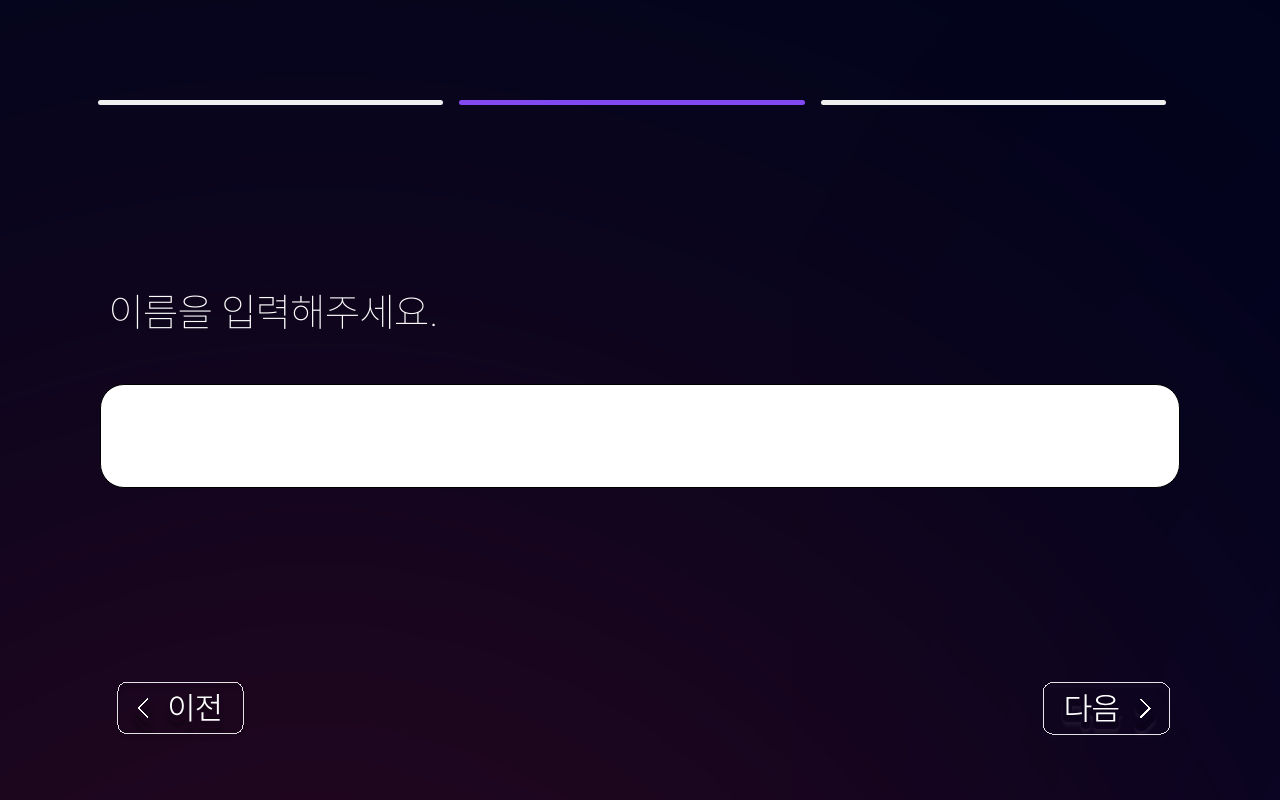
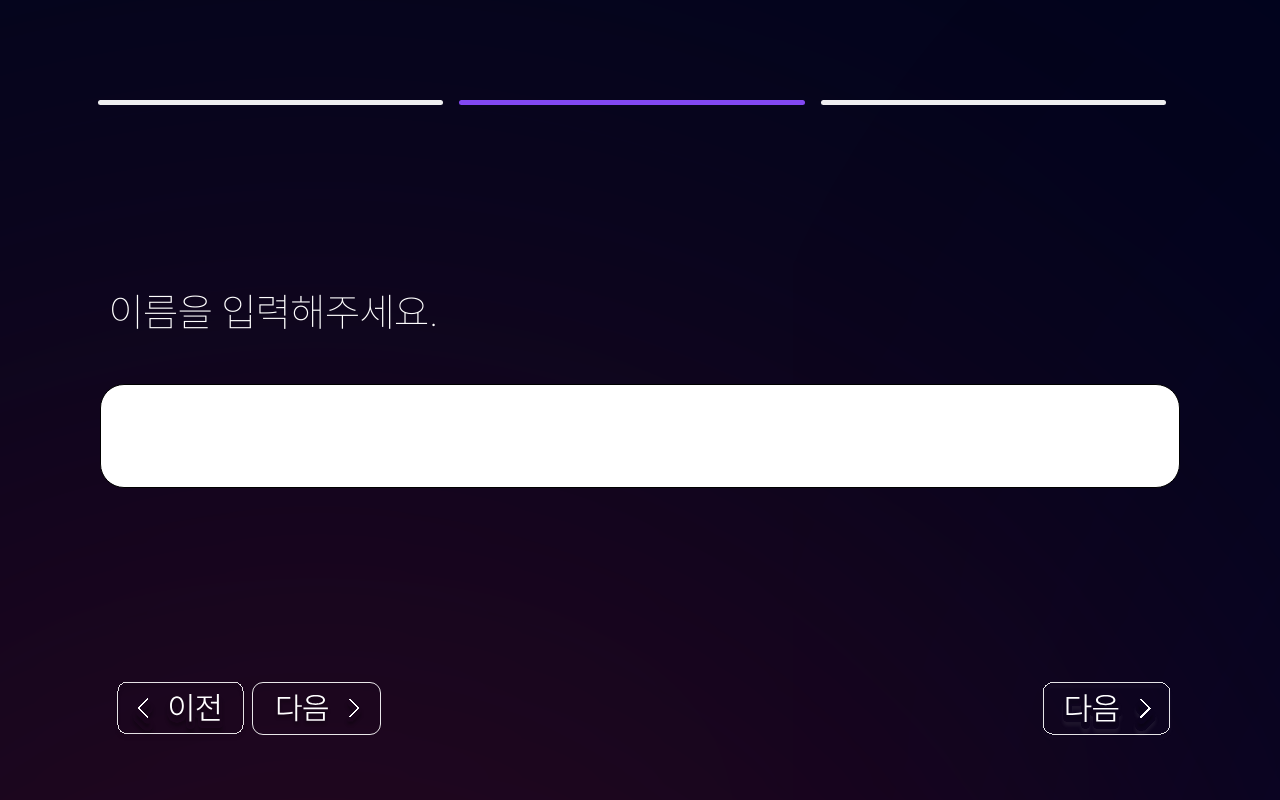
Before and after one commit to LikeLionHGU/ChurchPlus-front-2024, a React (Create React App) app: page /InputUserName in a window 1280 px wide. Built offline with nearby package versions, Linux system fonts and the light colour scheme.

Commit message:
feat: 버튼 애니메이션 효과 구현

```diff
--- a/src/components/CreateGroupPage/Button.jsx
+++ b/src/components/CreateGroupPage/Button.jsx
@@ -53,3 +53,54 @@ export const StartBtn = styled.div`
     content: url(${completeBtnHover});
   }
 `;
+
+export const Btn10 = styled.button`
+  height: 53px;
+  width: 129px;
+  color: rgba(255, 255, 255, 0.9);
+  cursor: pointer;
+  border: 1px solid rgba(255, 255, 255, 0.9);
+  border-radius: 11px;
+  position: relative;
+  overflow: hidden;
+  transition: all 0.3s ease-in-out;
+  background: transparent;
+  z-index: 10;
+
+  img {
+    height: 43px;
+    position: absolute;
+    top: 55%;
+    left: 56%;
+    transform: translate(-50%, -50%);
+  }
+
+  &:hover {
+    border-color: rgba(111, 114, 136, 0.5);
+  }
+
+  &::before,
+  &::after {
+    content: "";
+    width: 0%;
+    height: 100%;
+    display: block;
+    position: absolute;
+    transform: skewX(-10deg);
+    left: -10%;
+    top: 0;
+    box-shadow: 2px 0px 14px rgba(0, 0, 0, 0.6);
+  }
+
+  &::before {
+    background: rgba(111, 114, 136, 0.5);
+    z-index: -12;
+    opacity: 1;
+    transition: all 0.6s cubic-bezier(0.77, 0, 0.175, 1);
+  }
+
+  &:hover::before {
+    opacity: 1;
+    width: 116%;
+  }
+`;
--- a/src/pages/CreateGroupPage/InputUserName.jsx
+++ b/src/pages/CreateGroupPage/InputUserName.jsx
@@ -1,11 +1,12 @@
 import React, { useState } from "react";
 import { useLocation, useNavigate } from "react-router-dom";
 import nextBtn from "../../assets/images/commonUI/NextButton.svg";
+import nextBtnSVG from "../../assets/images/commonUI/NextButtonSVG.svg";
 import backBtn from "../../assets/images/commonUI/BackButton.svg";
 import { BackgroundWrapper } from "../../components/CreateGroupPage/Background";
 import { Text, TextBox } from "../../components/CreateGroupPage/Text";
 import { TopCompleteBars } from "../../components/CreateGroupPage/TopCompleteBar";
-import { BackBtn, Btn } from "../../components/CreateGroupPage/Button";
+import { BackBtn, Btn, Btn10 } from "../../components/CreateGroupPage/Button";
 
 function InputUserName() {
   const [userName, setUserName] = useState("");
@@ -51,6 +52,9 @@ function InputUserName() {
       <Btn>
         <img onClick={handleNextBtnClick} src={nextBtn} alt="다음 버튼" />
       </Btn>
+      <Btn10>
+        <img src={nextBtnSVG} alt="Next Button" />
+      </Btn10>
     </BackgroundWrapper>
   );
 }
```
Also changed, not shown: src/assets/images/commonUI/NextButtonSVG.svg (added).
